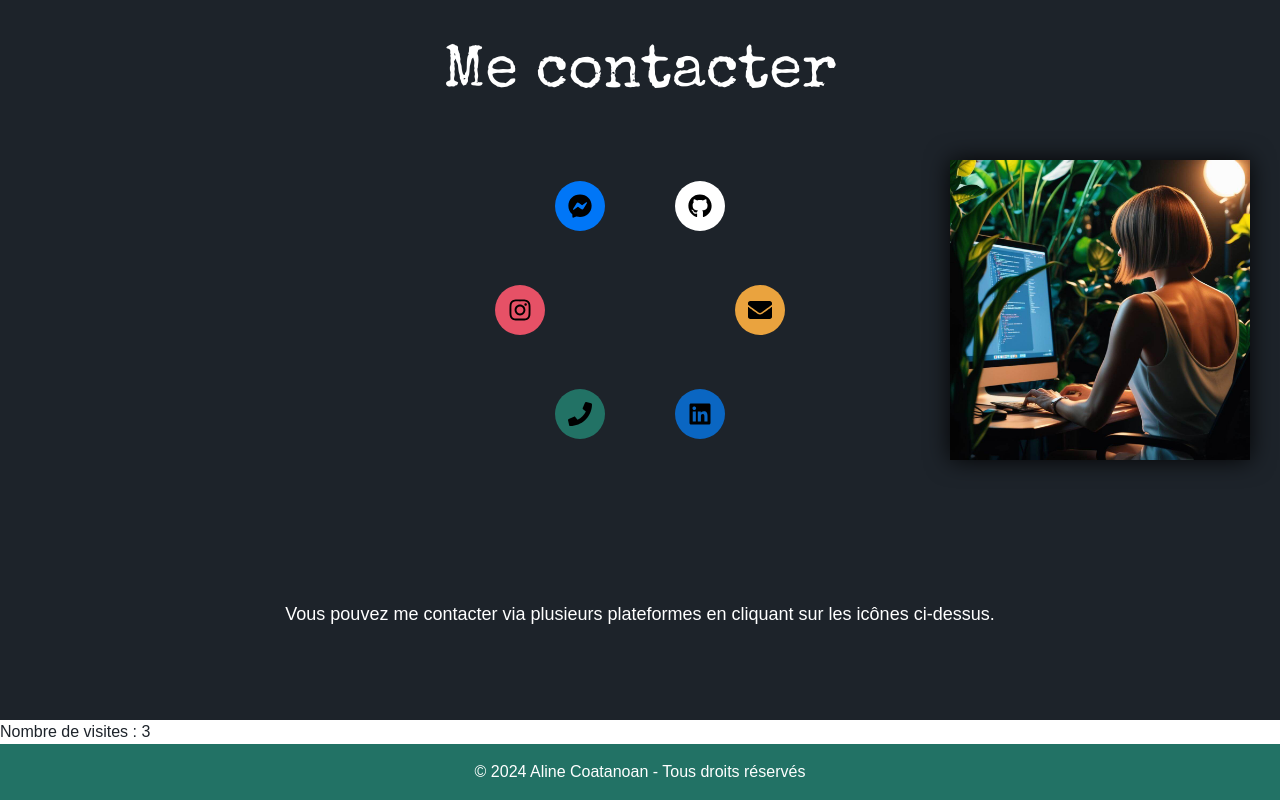
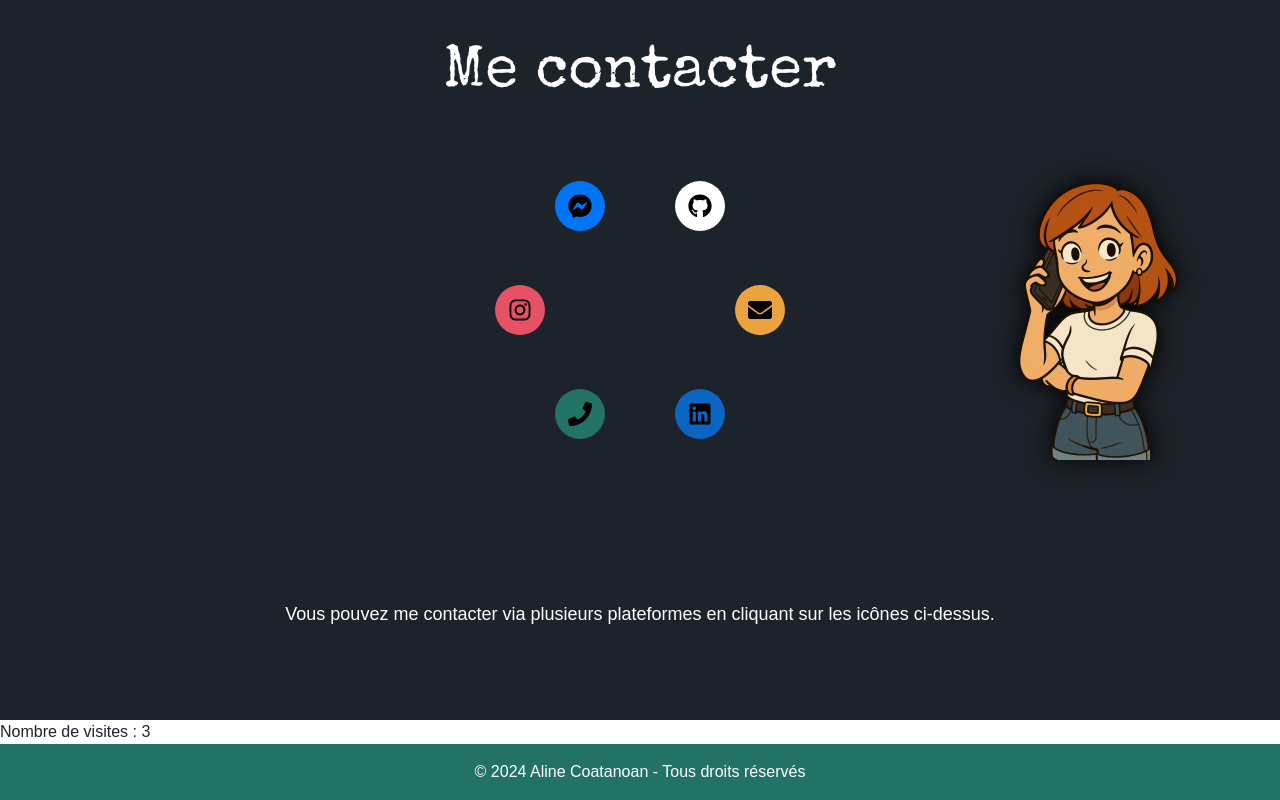
Before and after one commit to AlineCoatanoan/portfolio-V1, a React (Vite) app: page / in a window 1280 px wide. Shown: the part 4928-5728 px from the top of the page. Built offline with nearby package versions, Linux system fonts and the light colour scheme.

Commit message:
add mascotte contact

```diff
--- a/src/components/Contact.tsx
+++ b/src/components/Contact.tsx
@@ -68,8 +68,8 @@ const ContactIcons = () => {
           );
         })}
         <motion.img
-          src="/assets/dessin.jpg"
-          alt="Dessin décoratif"
+          src="/assets/mascotte-contact.png"
+          alt="Mascotte au téléphone"
           className="absolute -right-[460px] top-2/5 -translate-y-1/2 w-[300px] md:w-[350px] lg:w-[400px] opacity-90 pointer-events-none drop-shadow-[0_0_12px_rgba(0,0,0,0.9)]"
 
 
```
Also changed, not shown: public/assets/mascotte-contact.png (added).
